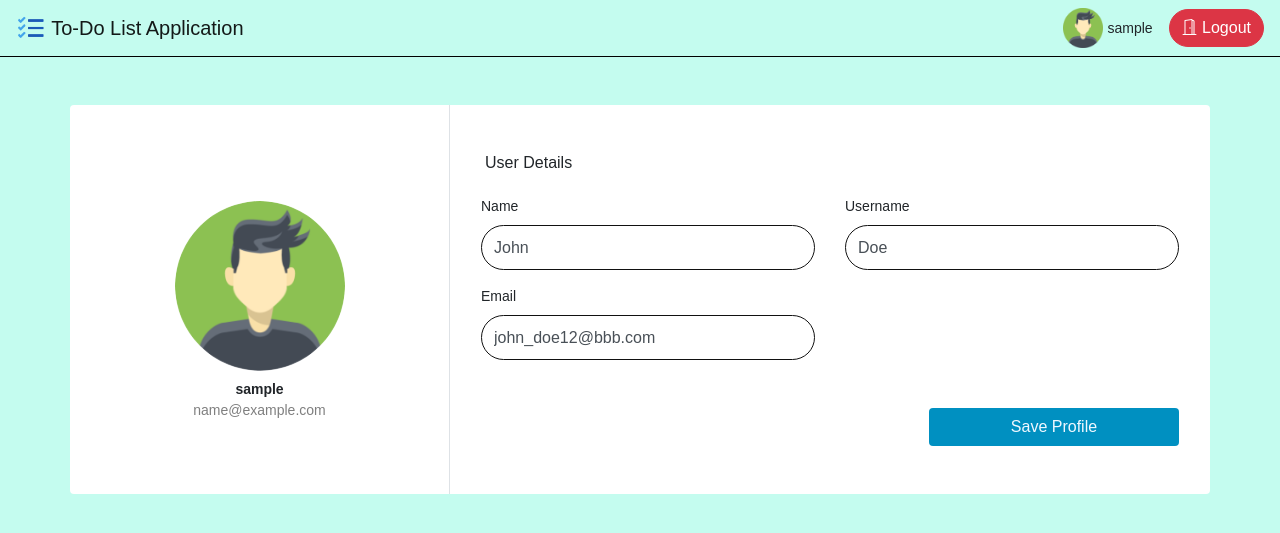
After one commit to Castro456/CodeIgniter-to-do, a CodeIgniter app: page /todo/index.php/profile/index in a window 1280 px wide. The commit adds this page. Shown: the top 533 px of the page. Run offline with CodeIgniter, Linux system fonts and the light colour scheme; the visitor is signed in with stand-in values (Sample User, id 1).

Commit message:
UI changes and Profile added

```diff
--- a/application/controllers/Login.php
+++ b/application/controllers/Login.php
@@ -8,7 +8,6 @@ class Login extends CI_Controller {
   private $email;
   private $password;
   private $user_id;
-  private $user_email;
   private $user_details;
 
 
@@ -135,7 +134,7 @@ class Login extends CI_Controller {
     $session_data = array(
       'user_id' => $user_data['id'],
       'user_fname' => $user_data['firstname'],
-      "user_email" => $this->user_email,
+      "user_email" => $this->email,
       "user_name" => $user_data['username'],
       "user_dob" => $user_data['dob'],
       "user_age" => $user_data['age'],
--- /dev/null
+++ b/application/controllers/Profile.php
@@ -0,0 +1,21 @@
+<?php
+defined('BASEPATH') OR exit('No direct script access allowed');
+
+
+class Profile extends CI_Controller {
+
+    public function index()
+    {
+        if($this->session->userdata('user_validated') == true)
+        {
+            $this->load->view("profile_view");
+        }
+
+        else
+        {
+            redirect('login');
+        }
+
+    }
+
+}
--- /dev/null
+++ b/application/views/Profile_view.php
@@ -0,0 +1,85 @@
+<!DOCTYPE html>
+<html lang="en">
+<head>
+    <meta charset="UTF-8">
+    <meta http-equiv="X-UA-Compatible" content="IE=edge">
+    <meta name="viewport" content="width=device-width, initial-scale=1.0">
+    <title>Profile</title>
+    <base href="<?= base_url(); ?>">
+    <link rel="stylesheet" type="text/css" href="css/bootstrap.min.css">
+    <link rel="stylesheet" type="text/css" href="css/global.css">
+    <link rel="stylesheet" href="https://cdn.jsdelivr.net/npm/bootstrap-icons@1.5.0/font/bootstrap-icons.css">
+    <link rel="icon" type="image/png"  href="images/todoapp.png">
+</head>
+
+<body>
+
+<nav class="navbar navbar-light">
+  <a class="navbar-brand" href="home">
+    <img src="images/todoapp.png" width="30" height="30" class="d-inline-block align-top" style="text-decoration:none">
+    To-Do List Application
+  </a>
+
+  <form class="form-inline">
+    <a href="profile">
+      <img src="images/avatar.png" width="40" height="40" class="d-inline-block align-top mr-1">
+    </a>
+      <?php echo $this->session->userdata('user_name')?>
+    <a class="btn btn-danger my-2 my-sm-0 rounded-pill ml-3" href="login/unset_session" role="button">
+      <i class="bi bi-door-open"></i>
+      Logout</a>
+    </a>
+  </form>
+</nav>
+
+   <div class="container rounded bg-white mt-5">
+    <div class="row">
+        <div class="col-md-4 border-right">
+            <div class="d-flex flex-column align-items-center text-center p-3 py-5">
+                <img class="rounded-circle mt-5 mb-2" src="images/avatar.png" width="170" height="170">
+                <span class="font-weight-bold"><?php echo $this->session->userdata('user_name')?></span>
+                <span class="text-black-50"><?php echo $this->session->userdata('user_email')?></span>
+            </div>
+        </div>
+        <div class="col-md-8">
+            <div class="p-3 py-5">
+                <div class="d-flex justify-content-between align-items-center mb-3">
+                    <div class="d-flex flex-row align-items-center back"><i class="fa fa-long-arrow-left mr-1 mb-1"></i>
+                        <h6>User Details</h6>
+                    </div>
+                    <!-- <h6 class="text-right">Edit Profile</h6> -->
+                </div>
+                <div class="row mt-2">
+                    <div class="col-md-6">
+                        <label for="name">Name</label>
+                        <input type="text" class="form-control" placeholder="first name" value="John">
+                    </div>
+                    <div class="col-md-6">
+                        <label for="username">Username</label>
+                        <input type="text" class="form-control" value="Doe" placeholder="Doe">
+                    </div>
+                </div>
+                <div class="row mt-3">
+                    <div class="col-md-6">
+                        <label for="email">Email</label>
+                        <input type="text" class="form-control" placeholder="Email" value="john_doe12@bbb.com">
+                    </div>
+                </div>
+                <!-- <div class="row mt-3">
+                    <div class="col-md-6"><input type="text" class="form-control" placeholder="address" value="D-113, right avenue block, CA,USA"></div>
+                    <div class="col-md-6"><input type="text" class="form-control" value="USA" placeholder="Country"></div>
+                </div>
+                <div class="row mt-3">
+                    <div class="col-md-6"><input type="text" class="form-control" placeholder="Bank Name" value="Bank of America"></div>
+                    <div class="col-md-6"><input type="text" class="form-control" value="043958409584095" placeholder="Account Number"></div>
+                </div> -->
+                <div class="mt-5 text-right"><button class="btn login_btn" type="button">Save Profile</button></div>
+            </div>
+        </div>
+    </div>
+</div>
+
+<script src="https://cdn.jsdelivr.net/npm/bootstrap@4.0.0/dist/js/bootstrap.min.js" integrity="sha384-JZR6Spejh4U02d8jOt6vLEHfe/JQGiRRSQQxSfFWpi1MquVdAyjUar5+76PVCmYl" crossorigin="anonymous">
+</script>
+</body>
+</html>
--- a/css/global.css
+++ b/css/global.css
@@ -141,12 +141,7 @@ body {
 }
 
 .add-container {
-	position: fixed;
-	top: 24vh;
-	background-color: transparent !important;
-	padding: 90px;
-	border-radius: 50px;
-	box-shadow: 0px 0px 10px;
+  padding-top: 12pc;
 }
 
 .textarea {
@@ -241,3 +236,13 @@ body {
 .table-top{
 	background-color: #FFFFFF;
 }
+
+.add-btn{
+	width: 100px;
+	background-color: #0090C1;
+	color: aliceblue;
+}
+
+.home-height{
+	padding-top: 70px;
+}
--- a/js/api_generate.js
+++ b/js/api_generate.js
@@ -8,7 +8,7 @@ $(document).ready(function(){
     type : "POST",
     success : function(result){
       var data = result
-      $("#api_field").html(data);
+      $("#api_field").val(data);
     }
     });
   })
```
Also changed, not shown: application/controllers/Add.php (+3 -11 lines), application/views/Add_view.php (+33 -26 lines), application/views/Api_view.php (+16 -10 lines), application/views/Home_view.php (+16 -12 lines), application/views/Task_view.php (+5 -3 lines), css/profile.css (added, +33 -0 lines), images/back-arrow.png (added), images/back.png (added), images/left.png (added), images/return.png (added).
